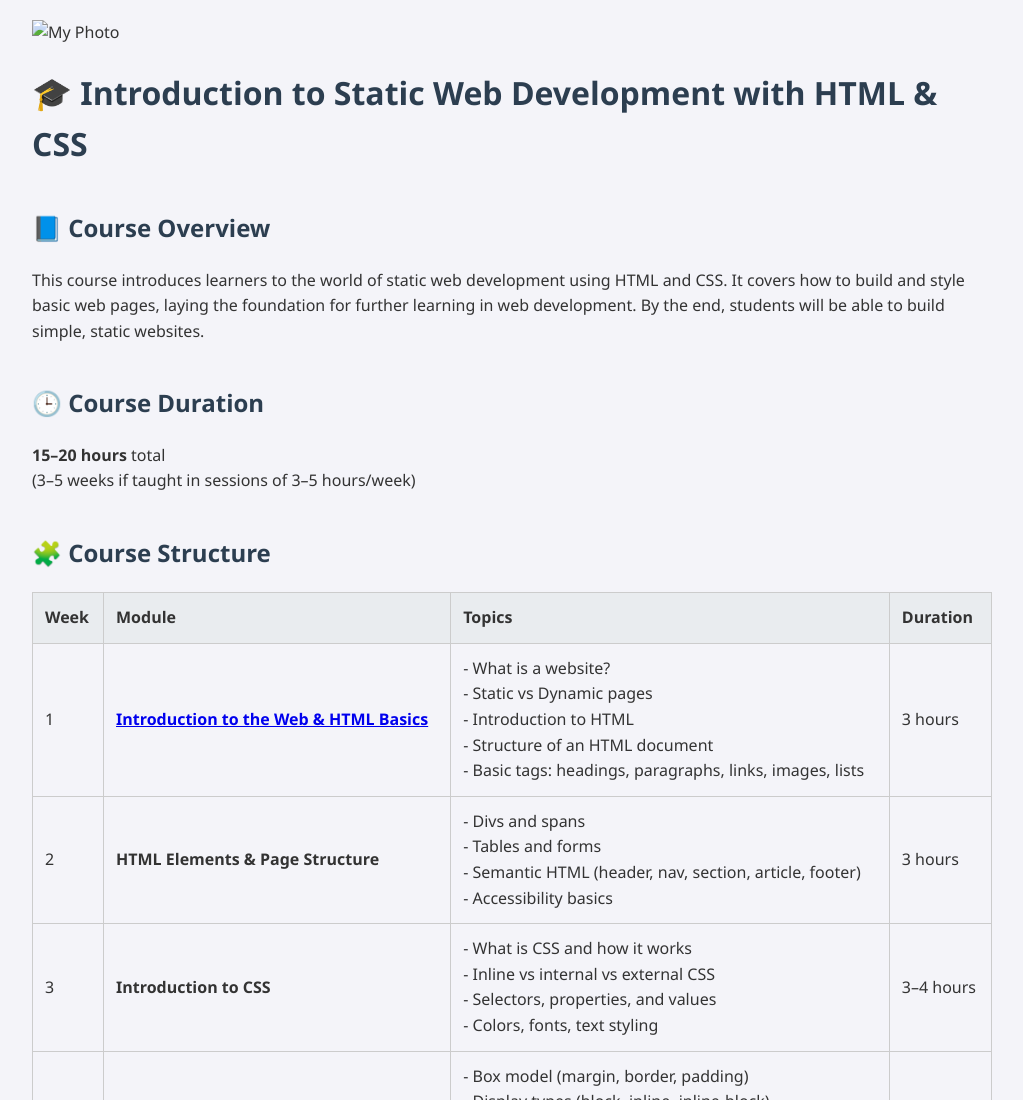
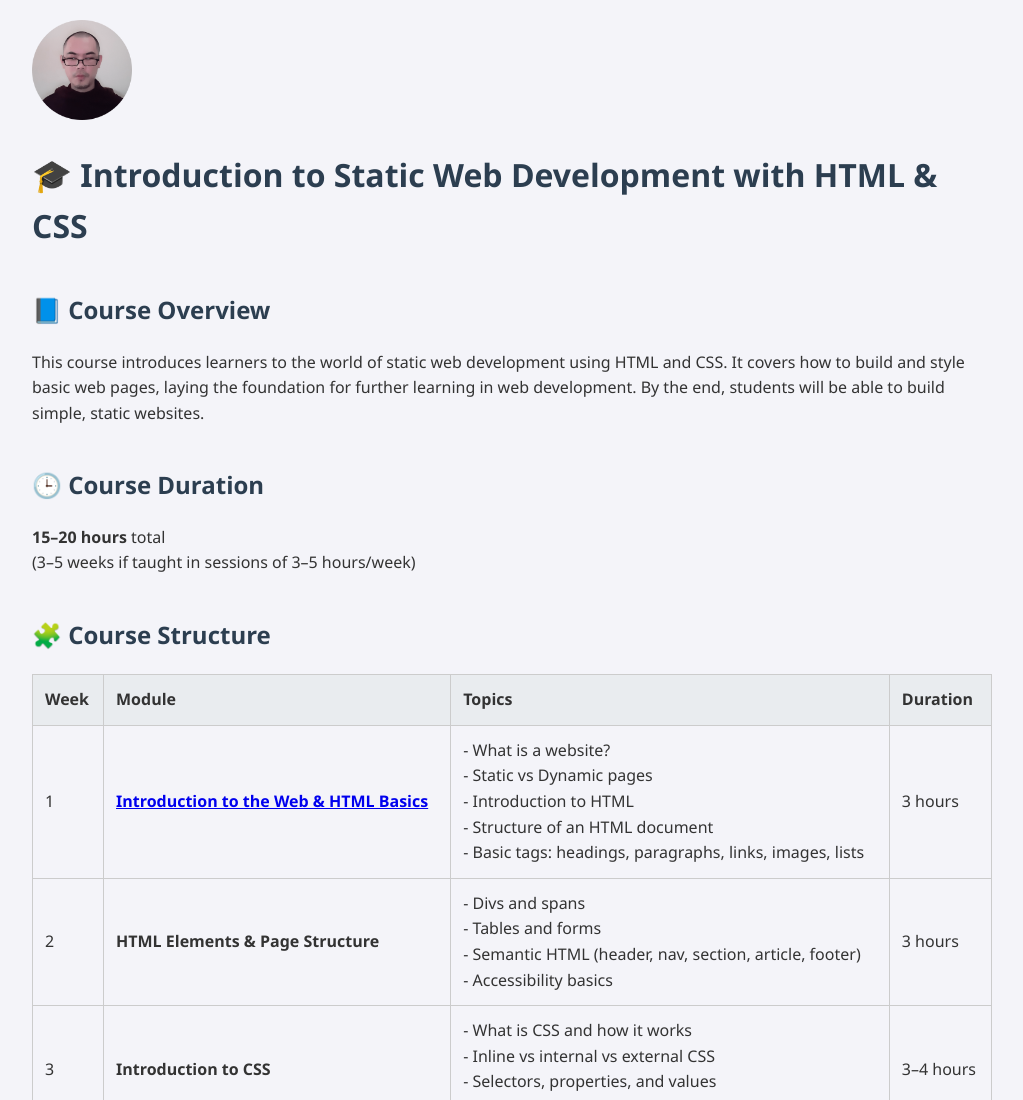
Before and after one commit to Janaka-stack/static-webpage, a plain HTML site: page index.html in a window 1280 px wide. Shown: the top 1100 px of the page, without its empty margins (128-1151 px from the left). Drawn offline with Linux system fonts and the light colour scheme.

Commit message:
Update index.html

```diff
--- a/index.html
+++ b/index.html
@@ -65,7 +65,7 @@
   </style>
 </head>
 <body>
-  <img src="images/janaka.png" alt="My Photo" width="100">
+  <img src="janaka.png" alt="My Photo" width="100">
 
   <div class="section">
     <h1>🎓 Introduction to Static Web Development with HTML & CSS</h1>
```
